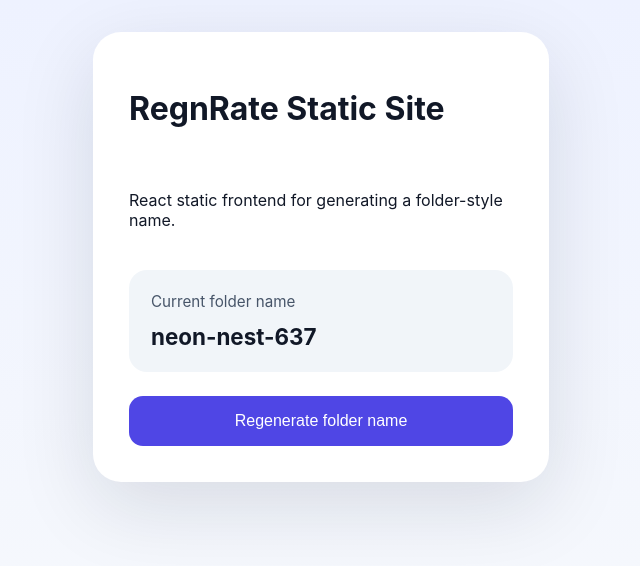
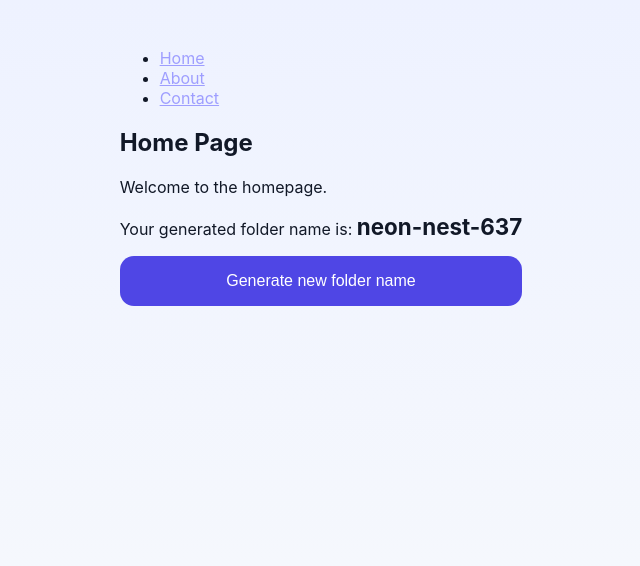
Before and after one commit to Vanshita1725/kevalon, a React (Vite) app: page / in a window 1280 px wide. Shown: the top 566 px of the page, without its empty margins (319-959 px from the left). Built offline with nearby package versions, Linux system fonts and the light colour scheme; the HTML template or start-up script is replaced by a standard one.

Commit message:
Add all file

```diff
--- a/package.json
+++ b/package.json
@@ -10,7 +10,8 @@
   },
   "dependencies": {
     "react": "^18.3.1",
-    "react-dom": "^18.3.1"
+    "react-dom": "^18.3.1",
+    "react-router-dom": "^7.15.0"
   },
   "devDependencies": {
     "@vitejs/plugin-react": "^4.3.1",
--- a/src/App.jsx
+++ b/src/App.jsx
@@ -1,4 +1,10 @@
 import { useState } from 'react';
+import {
+  BrowserRouter as Router,
+  Routes,
+  Route,
+  Link
+} from 'react-router-dom';
 
 const adjectives = [
   'bright',
@@ -37,25 +43,66 @@ function generateFolderName() {
   return `${adjective}-${noun}-${suffix}`;
 }
 
+function Home({ folderName, refreshName }) {
+  return (
+    <section>
+      <h1>Home Page</h1>
+      <p>Welcome to the homepage.</p>
+      <p>
+        Your generated folder name is: <strong>{folderName}</strong>
+      </p>
+      <button onClick={refreshName}>Generate new folder name</button>
+    </section>
+  );
+}
+
+function About() {
+  return (
+    <section>
+      <h1>About Page</h1>
+      <p>This page shows information about the app.</p>
+    </section>
+  );
+}
+
+function Contact() {
+  return (
+    <section>
+      <h1>Contact Page</h1>
+      <p>Get in touch with us using this example route.</p>
+    </section>
+  );
+}
+
 function App() {
   const [folderName, setFolderName] = useState(generateFolderName());
 
+  const refreshName = () => setFolderName(generateFolderName());
+
   return (
-    <main className="app-shell">
-      <div className="card">
-        <h1>RegnRate Static Site</h1>
-        <p>React static frontend for generating a folder-style name.</p>
+    <Router>
+      <div className="app-shell">
+        <nav>
+          <ul>
+            <li>
+              <Link to="/">Home</Link>
+            </li>
+            <li>
+              <Link to="/about">About</Link>
+            </li>
+            <li>
+              <Link to="/contact">Contact</Link>
+            </li>
+          </ul>
+        </nav>
 
-        <div className="folder-box">
-          <span className="folder-label">Current folder name</span>
-          <strong>{folderName}</strong>
-        </div>
-
-        <button onClick={() => setFolderName(generateFolderName())}>
-          Regenerate folder name
-        </button>
+        <Routes>
+          <Route path="/" element={<Home folderName={folderName} refreshName={refreshName} />} />
+          <Route path="/about" element={<About />} />
+          <Route path="/contact" element={<Contact />} />
+        </Routes>
       </div>
-    </main>
+    </Router>
   );
 }
 
```
Also changed, not shown: 1 other file (tests, documents, lock files or other folders).
